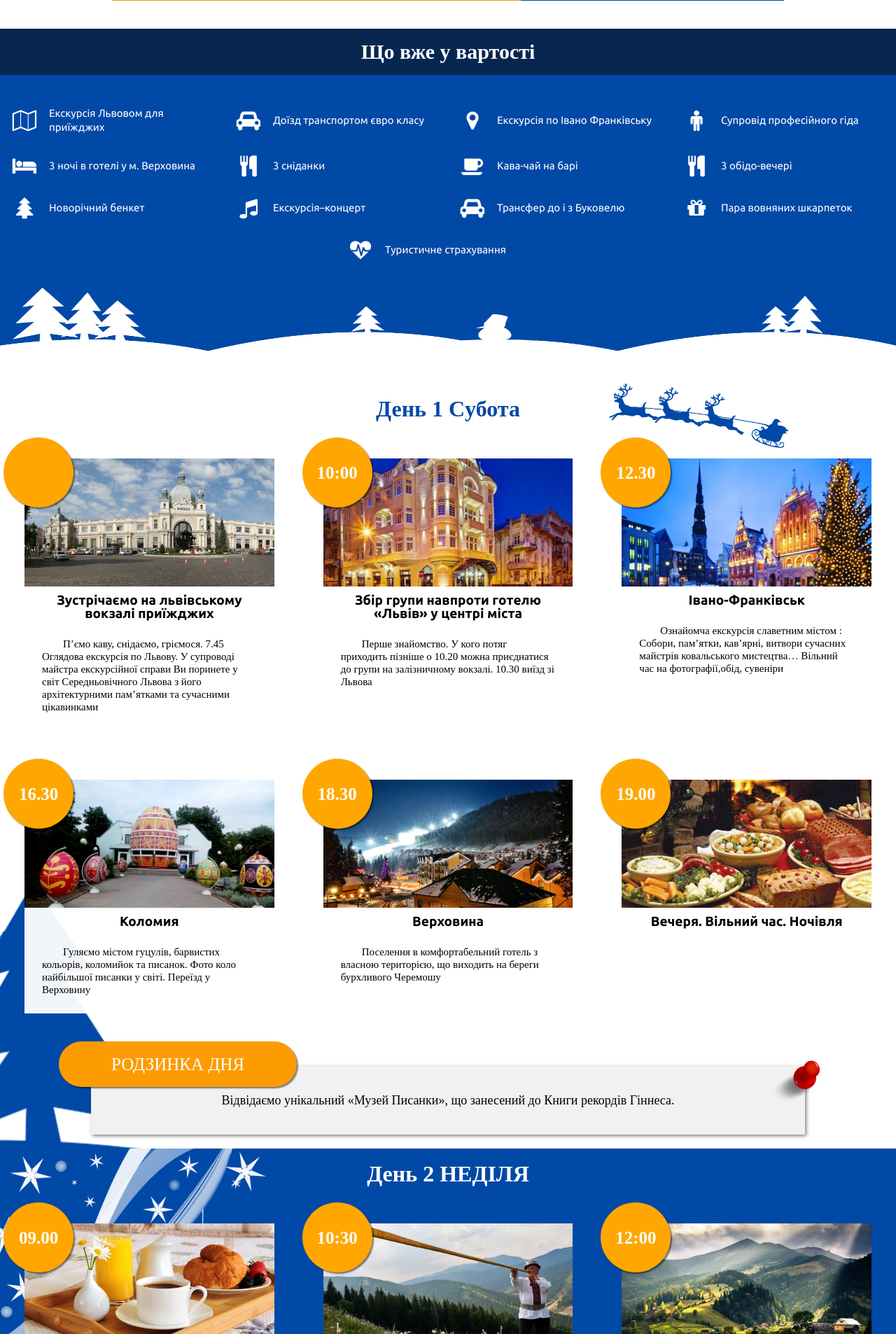
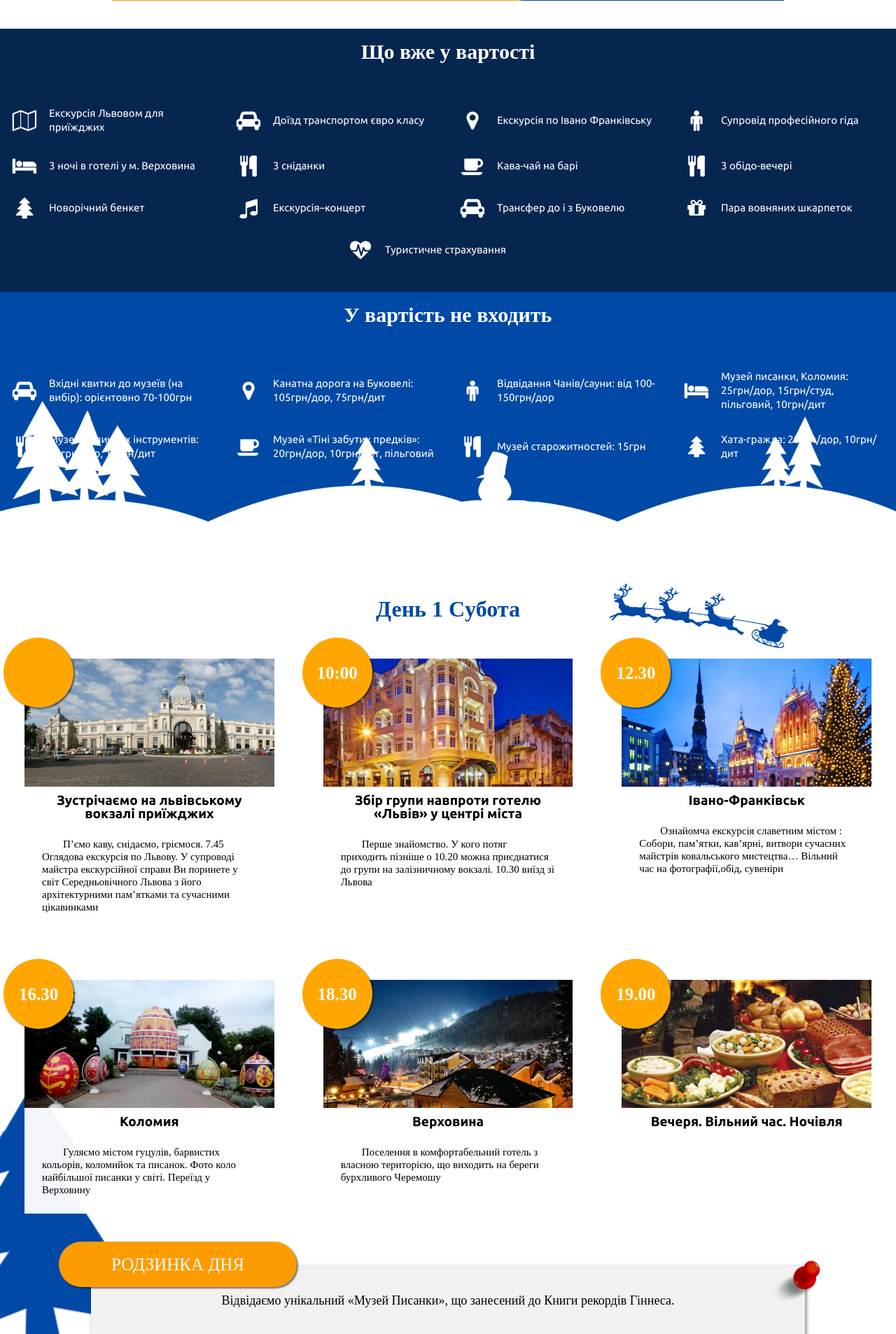
Before and after one commit to alexandrtovmach/vorohta, a PHP site: page / in a window 1280 px wide. Shown: the part 1513-3419 px from the top of the page at 70% size. Run offline with PHP 8.4, Linux system fonts and the light colour scheme; some web fonts are replaced.

Commit message:
added block not reserved

```diff
--- a/index.html
+++ b/index.html
@@ -149,8 +149,9 @@
                 </ul>
             </section>
 
-            <section class='what-included'>
+            <section class='what-points included'>
                 <h2>Що вже у вартості</h2>
+
                 <ul>
                     <li>
                         <div>
@@ -171,6 +172,19 @@
                     <li><div><i class="fa fa-car" aria-hidden="true"></i></div><p>Трансфер до і з Буковелю</p></li>
                     <li><div><i class="fa fa-gift" aria-hidden="true"></i></div><p>Пара вовняних шкарпеток</p></li>
                     <li><div><i class="fa fa-heartbeat" aria-hidden="true"></i></div><p>Туристичне страхування</p></li>
+                </ul>
+            </section>
+            <section class='what-points notincluded'>
+                <h2>У вартість не входить</h2>
+                <ul>
+                    <li><div><i class="fa fa-car" aria-hidden="true"></i></div><p>Вхідні квитки до музеїв (на вибір): орієнтовно 70-100грн</p></li>
+                    <li><div><i class="fa fa-map-marker" aria-hidden="true"></i></div><p>Канатна дорога на Буковелі: 105грн/дор, 75грн/дит</p></li>
+                    <li><div><i class="fa fa-male" aria-hidden="true"></i></div><p>Відвідання Чанів/сауни: від 100-150грн/дор</p></li>
+                    <li><div><i class="fa fa-bed" aria-hidden="true"></i></div><p>Музей писанки, Коломия: 25грн/дор, 15грн/студ, пільговий, 10грн/дит</p></li>
+                    <li><div><i class="fa fa-cutlery" aria-hidden="true"></i></div><p>Музей музичних інструментів: 20грн/дор, 15грн/дит</p></li>
+                    <li><div><i class="fa fa-coffee" aria-hidden="true"></i></div><p>Музей «Тіні забутих предків»: 20грн/дор, 10грн/дит, пільговий</p></li>
+                    <li><div><i class="fa fa-cutlery" aria-hidden="true"></i></div><p>Музей старожитностей: 15грн</p></li>
+                    <li><div><i class="fa fa-tree" aria-hidden="true"></i></div><p>Хата-гражда: 20грн/дор, 10грн/дит</p></li>
                 </ul>
             </section>
 
--- a/style/mainstyle.css
+++ b/style/mainstyle.css
@@ -551,29 +551,38 @@ main img {
 }
 /*--------------What`s included block----------------*/
 
-.what-included {
+.what-points {
 	display: flex;
 	flex-direction: column;
 	align-items: center;
 	padding: 0;
 	margin: 0;
+	background-size: 100% auto;
+	background-position: bottom;
+	background-repeat: no-repeat;
+}
+.included {
+	background-position-x: 50%;
+	background-color: #062650;
+	/* background-image: url('../images/clipart/christmas_tree_bg_clipart.png'); */
+}
+.notincluded {
+	background-color: #0049A6;
+	background-image: url('../images/clipart/christmas_tree_bg_clipart.png');
 }
 
-
-.what-included h2 {
+.what-points h2 {
 	color: white;
 	text-align: center;
 	font-family: "Kurale";
 	font-weight: bold;
 	font-size: 45px;
 	width: 100%;
-	background-color: #062650;
 	padding: 20px 0;
 }
 
-.what-included ul {
+.what-points ul {
 	position: relative;
-	background-color: #0049A6;
 	display: flex;
 	flex-direction: row;
 	justify-content: space-around;
@@ -582,14 +591,13 @@ main img {
 	width: 100%;
 	padding-top: 30px;
 	padding-bottom:215px;
-	background-image: url('../images/clipart/christmas_tree_bg_clipart.png');
-	background-size: 100% 54%;
-	background-position: bottom;
-	background-repeat: no-repeat;
-
 }
 
-.what-included ul li {
+.included ul {
+	padding-bottom: 30px;
+}
+
+.what-points ul li {
 	display: flex;
 	flex-direction: row;
 	justify-content: center;
@@ -599,7 +607,7 @@ main img {
 	padding: 5px 0;
 }
 
-.what-included ul li div {
+.what-points ul li div {
 	display: flex;
 	flex-direction: column;
 	justify-content: center;
@@ -609,12 +617,12 @@ main img {
 	width: 10%;
 }
 
-.what-included ul li div i {
+.what-points ul li div i {
 	font-size: 35px;
 	color: white;
 }
 
-.what-included ul li p {
+.what-points ul li p {
 	flex-grow: 1;
 	display: flex;
 	flex-direction: row;
--- a/style/min-1024--max-1279.css
+++ b/style/min-1024--max-1279.css
@@ -34,12 +34,15 @@ and (max-device-width : 1279px) {
     	padding: 15px 0;
     }
 
-    .what-included ul {
+    .what-points ul {
         padding-bottom: 200px;
-        background-size: 100% 41%;
     }
 
-    .what-included ul li p {
+    .included ul {
+        padding-bottom: 30px;
+    }
+
+    .what-points ul li p {
     	font-size: 17px;
     }
 
--- a/style/min-1280---max-1650.css
+++ b/style/min-1280---max-1650.css
@@ -6,11 +6,11 @@ and (max-device-width : 1650px) {
     	padding: 15px 0;
     }
 
-    .what-included h2 {
+    .what-points h2 {
     	padding: 18px 0;
     }
 
-    .what-included ul li p {
+    .what-points ul li p {
     	font-size: 17px;
     }
 
--- a/style/min-310---max-479.css
+++ b/style/min-310---max-479.css
@@ -133,9 +133,12 @@ and (max-device-width : 479px) {
         font-size: 36px;
     }
 
-    .what-included ul {
+    .what-points ul {
         padding-bottom: 85px;
-        background-size: 100% 17%;
+    }
+
+    .included ul {
+        padding-bottom: 30px;
     }
 
     .firstPart .title {
@@ -233,7 +236,7 @@ and (max-device-width : 479px) {
         width: 107px;
     }
 
-    .what-included ul li {
+    .what-points ul li {
         display: flex;
         flex-direction: row;
         justify-content: center;
@@ -243,21 +246,21 @@ and (max-device-width : 479px) {
         padding: 5px 0;
     }
 
-    .what-included h2 {
+    .what-points h2 {
     	padding: 18px 0;
         font-size: 30px;
     }
 
-    .what-included ul li p {
+    .what-points ul li p {
         text-align: left;
     	font-size: 15px;
     }
 
-    .what-included ul li div {
+    .what-points ul li div {
         padding: 0 0px 0 15px;
     }
 
-    .what-included ul li div i {
+    .what-points ul li div i {
         font-size: 25px;
         width: 35px;
     }
--- a/style/min-480---max-767.css
+++ b/style/min-480---max-767.css
@@ -125,9 +125,12 @@ and (max-device-width : 767px) {
         font-size: 36px;
     }
 
-    .what-included ul {
+    .what-points ul {
         padding-bottom: 85px;
-        background-size: 100% 17%;
+    }
+
+    .included ul {
+        padding-bottom: 30px;
     }
 
     .firstPart .title {
@@ -204,7 +207,7 @@ and (max-device-width : 767px) {
         width: 107px;
     }
 
-    .what-included ul li {
+    .what-points ul li {
         display: flex;
         flex-direction: row;
         justify-content: center;
@@ -214,17 +217,17 @@ and (max-device-width : 767px) {
         padding: 5px 0;
     }
 
-    .what-included h2 {
+    .what-points h2 {
     	padding: 18px 0;
         font-size: 30px;
     }
 
-    .what-included ul li p {
+    .what-points ul li p {
         text-align: left;
     	font-size: 15px;
     }
 
-    .what-included ul li div i {
+    .what-points ul li div i {
         font-size: 25px;
         width: 35px;
     }
--- a/style/min-768---max-1023.css
+++ b/style/min-768---max-1023.css
@@ -86,11 +86,6 @@ and (max-device-width : 1023px) {
         font-size: 34px;
     }
 
-    .what-included ul {
-        padding-bottom: 200px;
-        background-size: 100% 41%;
-    }
-
     .firstPart {
         padding: 25px 40px;
     }
@@ -145,21 +140,24 @@ and (max-device-width : 1023px) {
         width: 107px;
     }
 
-    .what-included ul {
+    .what-points ul {
         padding-bottom: 161px;
-        background-size: 100% 31%;
     }
 
-    .what-included h2 {
+    .included ul {
+        padding-bottom: 30px;
+    }
+
+    .what-points h2 {
     	padding: 18px 0;
         font-size: 30px;
     }
 
-    .what-included ul li p {
+    .what-points ul li p {
     	font-size: 15px;
     }
 
-    .what-included ul li div i {
+    .what-points ul li div i {
         font-size: 30px;
     }
 
--- a/style/min_1651.css
+++ b/style/min_1651.css
@@ -22,11 +22,11 @@ and (min-device-width : 1651px)  {
        font-size: 23px;
     }
 
-    .what-included h2 {
+    .what-points h2 {
     	padding: 18px 0;
     }
 
-    .what-included ul li p {
+    .what-points ul li p {
     	font-size: 17px;
     }
 
```
